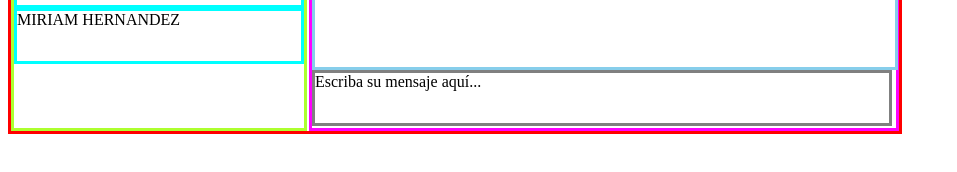
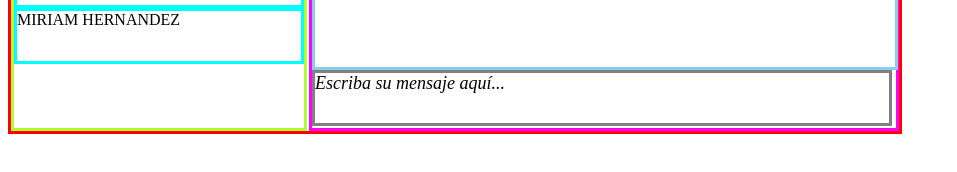
Before and after one commit to Ivan-Alvarez-bash/ejercicios-taller-apps, a plain HTML site: page Whatzapp/index.html in a window 1280 px wide. Shown: the part 286-458 px from the top of the page, without its empty margins (0-957 px from the left). Drawn offline with Linux system fonts and the light colour scheme.

Commit message:
Update estilos.css

```diff
--- a/Whatzapp/estilos.css
+++ b/Whatzapp/estilos.css
@@ -14,8 +14,6 @@
     width: 290px;
     height: 400px;
     text-align: justify;
-
-
     border: 3px;
     border-style: solid;
     border-color: greenyellow;
@@ -30,7 +28,6 @@
     width: 584px;
     height: 400px;
     text-align: justify;
-
     border: 3px;
     border-style: solid;
     border-color: fuchsia;
@@ -42,9 +39,7 @@
     border: 3px;
     border-style: solid;
     border-color: blue;
-
     text-align: justify;
-
     width: 284px;
     height: 50px;
 
@@ -55,9 +50,7 @@
     border: 3px;
     border-style: solid;
     border-color: blue;
-
     text-align: justify;
-
     width: 582px;
     height: 50px;
 
@@ -68,9 +61,7 @@
     border: 3px;
     border-style: solid;
     border-color: cyan;
-
     text-align: justify;
-
     width: 284px;
     height: 50px;
 }
@@ -80,24 +71,22 @@
     border: 3px;
     border-style: solid;
     border-color: skyblue;
-
     text-align: justify;
-
     width: 580px;
     height: 280px;
 }
 
 .cajadetexto {
 
+    font-size: large;
+    color:black;
+    font-style: oblique;
     border: 3px;
     border-style: solid;
     border-color: gray;
-
     text-align: justify;
-
     float: bottom;
-
-
     width: 574px;
     height: 50px;
+
 }
```
